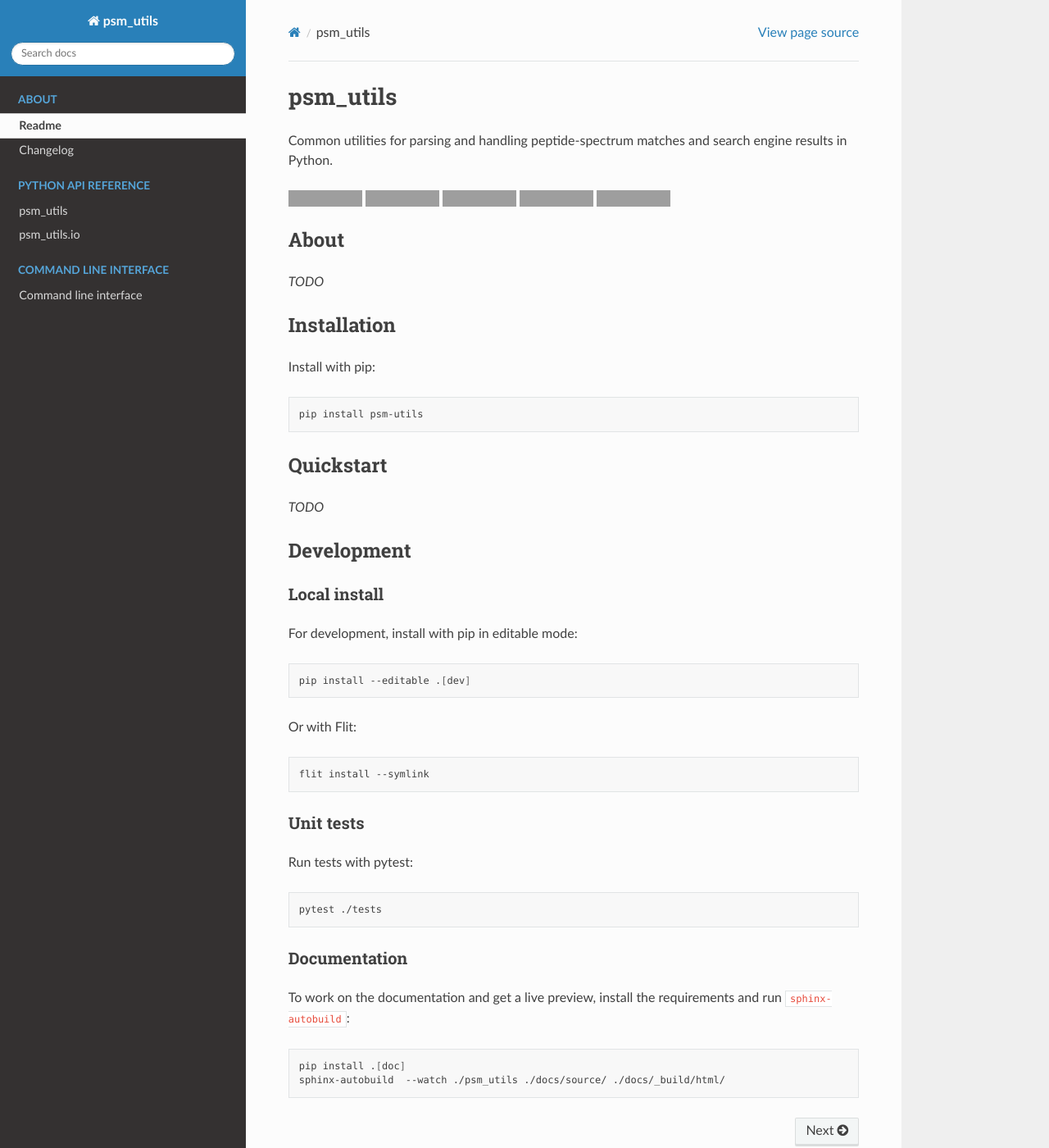
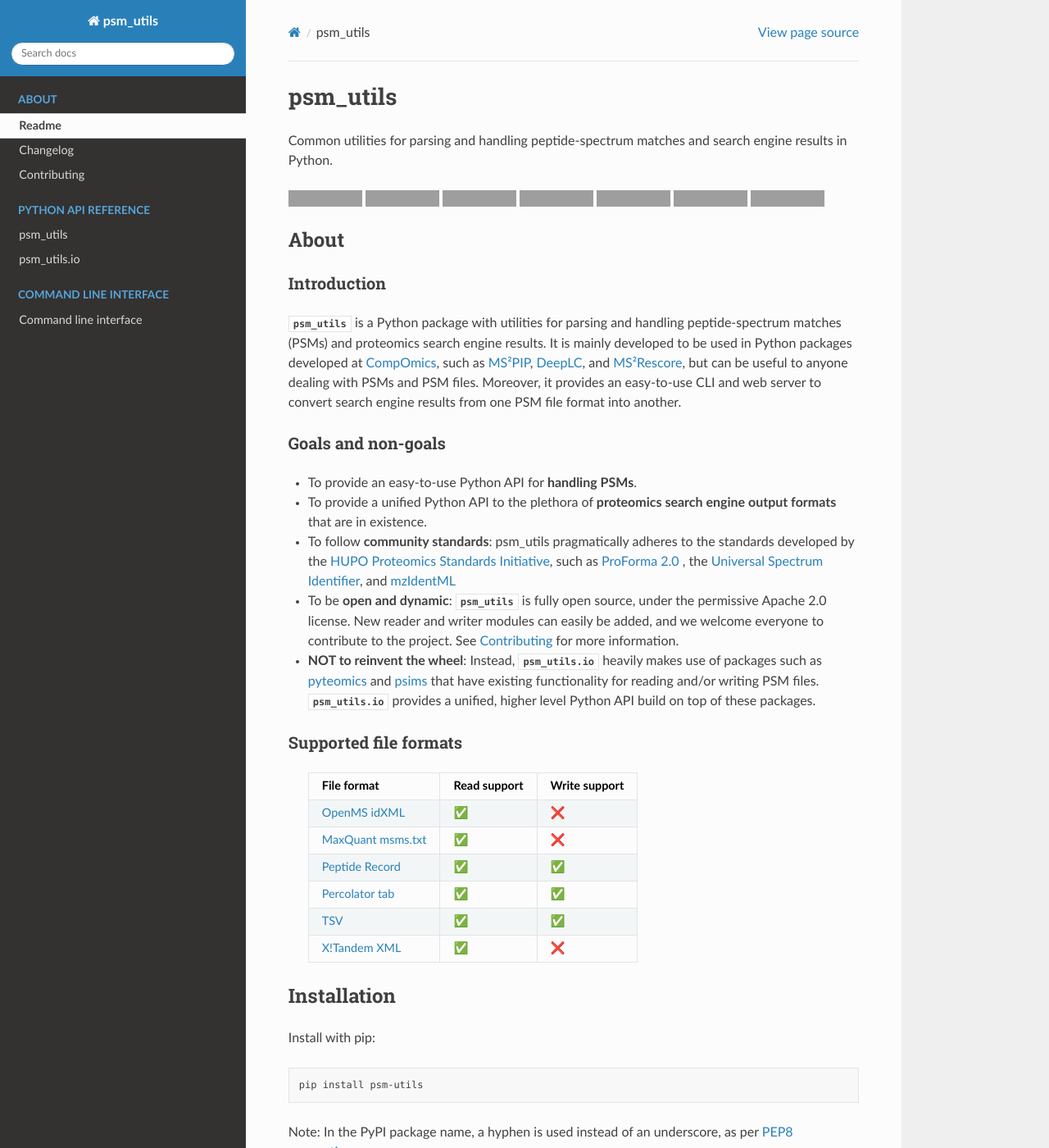
Before and after one commit to compomics/psm_utils, a Sphinx documentation site: the page built from docs/source/index.rst, in a window 1280 px wide and 1400 px high. Shown: the whole window at 82% size. Built offline with Sphinx 7.4.7 and the Read the Docs theme 2.0.0, drawn with Linux system fonts in a browser that asks for light colours; some of the changed text lies outside the part shown; grey boxes are pictures that could not be loaded.

Commit message:
Expand documentation

```diff
--- a/README.rst
+++ b/README.rst
@@ -6,31 +6,90 @@ Common utilities for parsing and handling peptide-spectrum matches and search
 engine results in Python.
 
 
-.. image:: https://flat.badgen.net/github/release/compomics/psm_utils
-    :alt: GitHub release
-    :target: https://github.com/compomics/psm_utils/releases
+.. image:: https://img.shields.io/github/v/release/compomics/psm_utils?sort=semver&style=flat-square
+   :alt: GitHub release
+   :target: https://github.com/compomics/psm_utils/releases
 
-.. image:: https://flat.badgen.net/pypi/v/psm-utils
-    :alt: PyPI
-    :target: https://pypi.org/project/psm-utils/
+.. image:: https://img.shields.io/pypi/v/psm-utils?style=flat-square
+   :alt: PyPI
+   :target: https://pypi.org/project/psm-utils/
 
-.. image:: https://flat.badgen.net/github/checks/compomics/psm_utils/master
-    :alt: GitHub Workflow Status
-    :target: https://github.com/compomics/psm_utils/actions/
+.. image:: https://img.shields.io/github/workflow/status/compomics/psm_utils/Test?label=tests&style=flat-square
+   :alt: GitHub Actions tests status
+   :target: https://github.com/compomics/psm_utils/actions/workflows/test.yml
+
+.. image:: https://img.shields.io/github/workflow/status/compomics/psm_utils/Publish?label=build&style=flat-square
+   :alt: GitHub Actions build status
+   :target: https://github.com/compomics/psm_utils/actions/workflows/publish.yml
+
+.. image:: https://img.shields.io/codecov/c/github/compomics/psm_utils?style=flat-square
+   :alt: Codecov
+   :target: https://app.codecov.io/gh/compomics/psm_utils
 
 .. image:: https://img.shields.io/github/license/compomics/psm_utils.svg?style=flat-square
-    :alt: GitHub
-    :target: https://www.apache.org/licenses/LICENSE-2.0
+   :alt: GitHub
+   :target: https://www.apache.org/licenses/LICENSE-2.0
 
-.. image:: https://flat.badgen.net/twitter/follow/compomics?icon=twitter
-    :alt: Twitter
-    :target: https://twitter.com/compomics
+.. image:: https://img.shields.io/twitter/follow/CompOmics?style=flat-square
+   :alt: Twitter
+   :target: https://twitter.com/compomics
 
 
 
 About
 #####
-*TODO*
+
+Introduction
+************
+
+:py:mod:`psm_utils` is a Python package with utilities for parsing and
+handling peptide-spectrum matches (PSMs) and proteomics search engine results.
+It is mainly developed to be used in Python packages developed at
+`CompOmics <https://www.compomics.com>`_, such as
+`MS²PIP <https://github.com/compomics/ms2pip_c>`_,
+`DeepLC <https://github.com/compomics/deeplc>`_, and
+`MS²Rescore <https://github.com/compomics/ms2rescore>`_,
+but can be useful to anyone dealing with PSMs and PSM files. Moreover, it
+provides an easy-to-use CLI and web server to convert search engine results from
+one PSM file format into another.
+
+
+Goals and non-goals
+*******************
+- To provide an easy-to-use Python API for **handling PSMs**.
+- To provide a unified Python API to the plethora of **proteomics search engine
+  output formats** that are in existence.
+- To follow **community standards**: psm_utils pragmatically adheres to the
+  standards developed by the
+  `HUPO Proteomics Standards Initiative <http://psidev.info>`_, such as
+  `ProForma 2.0 <https://psidev.info/proforma>`_ , the
+  `Universal Spectrum Identifier <https://psidev.info/usi>`_, and
+  `mzIdentML <https://psidev.info/mzidentml>`_
+- To be **open and dynamic**: :py:mod:`psm_utils` is fully open source, under the
+  permissive Apache 2.0 license. New reader and writer modules can easily be
+  added, and we welcome everyone to contribute to the project. See
+  :doc:`contributing` for more information.
+- **NOT to reinvent the wheel**: Instead, :py:mod:`psm_utils.io` heavily makes
+  use of packages such as `pyteomics <http://pyteomics.readthedocs.io/>`_ and
+  `psims <https://github.com/mobiusklein/psims>`_ that have existing
+  functionality for reading and/or writing PSM files. :py:mod:`psm_utils.io`
+  provides a unified, higher level Python API build on top of these packages.
+
+
+Supported file formats
+**********************
+
+ ================================================================================ =============== ================
+  File format                                                                      Read support    Write support
+ ================================================================================ =============== ================
+  `OpenMS idXML <https://www.openms.de/>`_                                         ✅               ❌
+  `MaxQuant msms.txt <https://www.maxquant.org/>`_                                 ✅               ❌
+  `Peptide Record </api/psm_utils.io.html#module-psm_utils.io.peptide_record>`_    ✅               ✅
+  `Percolator tab <https://github.com/percolator/percolator/wiki/Interface>`_      ✅               ✅
+  `TSV </api/psm_utils.io.html#module-psm_utils.io.tsv>`_                          ✅               ✅
+  `X!Tandem XML <https://www.thegpm.org/tandem/>`_                                 ✅               ❌
+ ================================================================================ =============== ================
+
 
 
 Installation
@@ -43,47 +102,31 @@ Install with pip:
     pip install psm-utils
 
 
+Note: In the PyPI package name, a hyphen is used instead of an underscore, as per `PEP8 convention <https://peps.python.org/pep-0008/#package-and-module-names>`_.
+
+
+
 Quickstart
 ##########
 *TODO*
 
+
+
+Changelog
+#########
+
+See :doc:`changelog` for the full changelog.
+
+
+
 Development
 ###########
 
-Local install
-*************
-
-For development, install with pip in editable mode:
+For development, install with pip in editable mode with the optional ``dev``
+dependencies:
 
 .. code-block:: sh
 
     pip install --editable .[dev]
 
-
-Or with Flit:
-
-.. code-block:: sh
-
-    flit install --symlink
-
-
-Unit tests
-**********
-
-Run tests with pytest:
-
-.. code-block:: sh
-
-    pytest ./tests
-
-
-Documentation
-*************
-
-To work on the documentation and get a live preview, install the requirements
-and run ``sphinx-autobuild``:
-
-.. code-block:: sh
-
-    pip install .[doc]
-    sphinx-autobuild  --watch ./psm_utils ./docs/source/ ./docs/_build/html/
+See :doc:`contributing` for more information on the full development workflow.
--- /dev/null
+++ b/docs/source/contributing.rst
@@ -0,0 +1 @@
+.. include:: ../../CONTRIBUTING.rst
--- a/docs/source/index.rst
+++ b/docs/source/index.rst
@@ -8,6 +8,7 @@
 
    Readme <self>
    changelog
+   contributing
 
 
 .. toctree::
```
Also changed, not shown: CONTRIBUTING.rst (added, +105 -0 lines), 1 other file.
